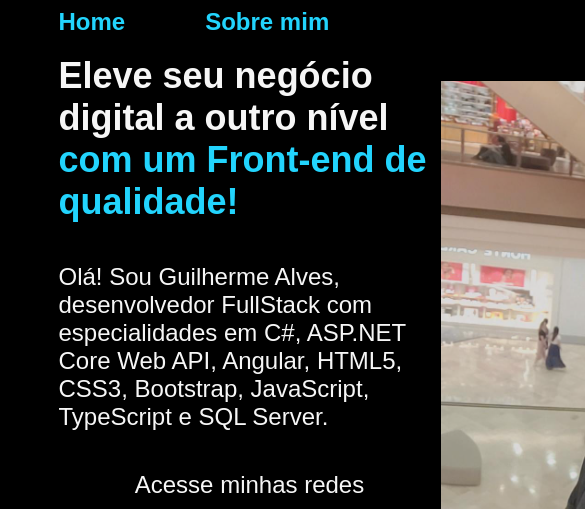
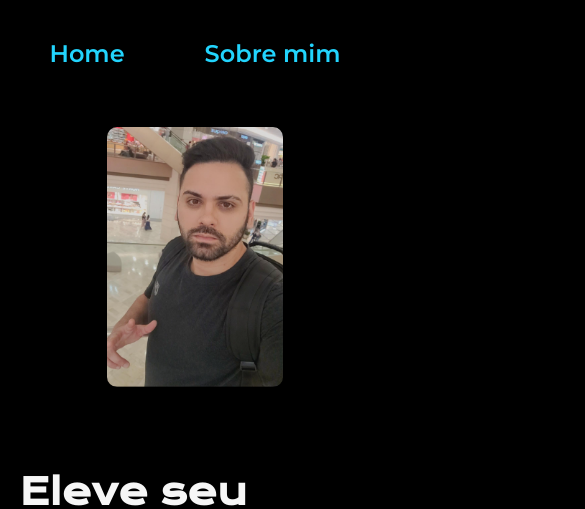
Before and after one commit to GuuiiCode/portifolio, a plain HTML site: page index.html in a window 390 px wide. Shown: the top 509 px of the page, 585 px wide, since content can reach past the window. Drawn offline with nearby package versions, Linux system fonts and the light colour scheme.

Commit message:
deixando responsivo

```diff
--- a/css/style.css
+++ b/css/style.css
@@ -1,13 +1,14 @@
+@import url('https://fonts.googleapis.com/css2?family=Krona+One&family=Montserrat:wght@400;600&display=swap');
+
 :root {
     --cor-primaria: #000;
     --cor-secundaria: #F6F6F6;
     --cor-terciaria: #22d4fd;
+    --cor-hover: #272727;
 
     --font-primaria: 'Krona One', sans-serif;
     --font-secundaria: 'Montserrat', sans-serif;
 }
-
-@import url('https://fonts.googleapis.com/css2?family=Krona+One&family=Montserrat:wght@400;600&display=swap');
 
 * {
     margin: 0;
@@ -21,7 +22,7 @@ body {
 }
 
 .cabecalho {
-    padding: 2% 0 0 15%;
+    padding: 2% 0% 0% 15%;
 }
 
 .cabecalho__menu {
@@ -31,37 +32,38 @@ body {
 
 .cabecalho__menu__link {
     font-family: var(--font-secundaria);
-    font-size: 24px;
+    font-size: 1.5rem;
     font-weight: 600;
     color: var(--cor-terciaria);
     text-decoration: none;
+}
+
+.apresentacao {
+    padding: 5% 15%;
+    display: flex;
+    align-items: center;
+    justify-content: space-between;
+    gap: 82px;
+}
+
+.apresentacao__conteudo {
+    width: 50%;
+    display: flex;
+    flex-direction: column;
+    gap: 40px;
+}
+
+.apresentacao__conteudo__titulo {
+    font-size: 2.25rem;
+    font-family: var(--font-primaria);
 }
 
 .titulo-destaque {
     color: var(--cor-terciaria);
 }
 
-.apresentacao {
-    margin: 5% 15%;
-    display: flex;
-    align-items: center;
-    justify-content: space-between;
-}
-
-.apresentacao__conteudo {
-    width: 615px;
-    display: flex;
-    flex-direction: column;
-    gap: 40px;
-}
-
-.apresentacao__conteudo__titulo {
-    font-size: 36px;
-    font-family: var(--font-primaria);
-}
-
 .apresentacao__conteudo__texto {
-    font-size: 24px;
+    font-size: 1.5rem;
     font-family: var(--font-secundaria);
 }
 
@@ -76,7 +78,7 @@ body {
 .apresentacao__links__subtitulo {
     font-family: var(--font-primaria);
     font-weight: 400;
-    font-size: 24px;
+    font-size: 1.5rem;
 }
 
 .apresentacao__links__link {
@@ -84,10 +86,10 @@ body {
     justify-content: center;
     gap: 16px;
     border: 2px solid var(--cor-terciaria);
-    width: 378px;
+    width: 50%;
     text-align: center;
     border-radius: 8px;
-    font-size: 24px;
+    font-size: 1.5rem;
     font-weight: 600;
     padding: 21.5px 0;
     text-decoration: none;
@@ -96,7 +98,12 @@ body {
 }
 
 .apresentacao__links__link:hover {
-    background-color: #272727;
+    background-color: var(--cor-hover);
+}
+
+.apresentacao__imagem {
+    width: 50%;
+    border-radius: 10px;
 }
 
 .rodape {
@@ -105,6 +112,25 @@ body {
     color: var(--cor-primaria);
     padding: 28px;
     font-family: var(--font-secundaria);
-    font-size: 24px;
+    font-size: 1.5rem;
     font-weight: 400;
 }
+
+@media (max-width: 1200px) {
+    .cabecalho {
+        padding: 10%;
+    }
+
+    .cabecalho__menu {
+        justify-content: center;
+    }
+
+    .apresentacao {
+        flex-direction: column-reverse;
+        padding: 5%;
+    }
+
+    .apresentacao__conteudo {
+        width: auto;
+    }
+}
--- a/index.html
+++ b/index.html
@@ -41,7 +41,7 @@
                 </a>
             </div>
         </section>
-        <img src="./assets/imagem.png" alt="Foto de Guilherme">
+        <img class="apresentacao__imagem" src="./assets/imagem.png" alt="Foto de Guilherme">
     </main>
     <footer class="rodape">
         <p>Desenvolvido por Guilherme.</p>
```
Also changed, not shown: about.html (+1 -1 lines).
